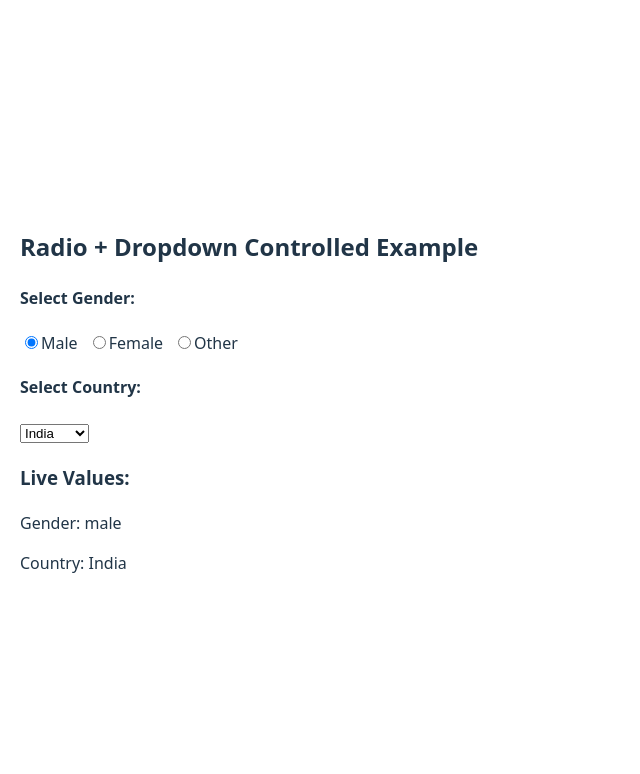
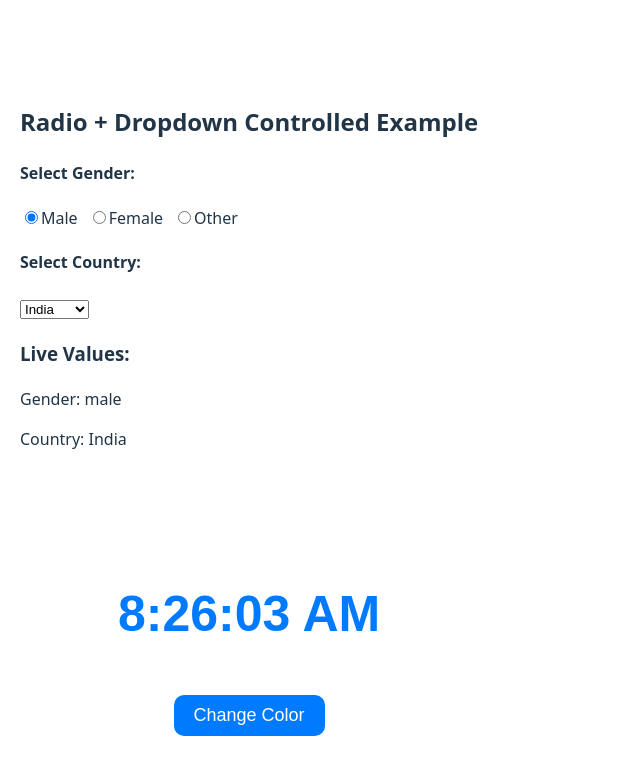
Before and after one commit to AkashSingh8391/ReactPractice, a React (Vite) app: page / in a window 1280 px wide. Shown: the top 774 px of the page, without its empty margins (0-640 px from the left). Built offline with nearby package versions, Linux system fonts and the light colour scheme.

Commit message:
Add Clock component in react

```diff
--- a/src/App.jsx
+++ b/src/App.jsx
@@ -2,6 +2,7 @@ import { useState } from "react";
 import ControlledForm from "./controlledComponent/ControlledForm";
 import CheckboxExample from "./controlledComponent/CheckBoxExample";
 import RadioButtonExample from "./controlledComponent/RadioButton";
+import Clock from "./controlledComponent/Clock";
 
 function ControlledInput() {
   const [name, setName] = useState("");
@@ -18,6 +19,7 @@ function ControlledInput() {
   return (
     <form onSubmit={handleSubmit}>
       <RadioButtonExample/>
+      <Clock/>
     </form>
 
   );
--- /dev/null
+++ b/src/controlledComponent/Clock.jsx
@@ -0,0 +1,52 @@
+import React, { useState, useEffect } from "react";
+
+function Clock() {
+  const [time, setTime] = useState(new Date());
+  const [color, setColor] = useState("#007bff");
+
+  // ⏰ Update time every second
+  useEffect(() => {
+    const timer = setInterval(() => {
+      setTime(new Date());
+    }, 1000);
+    return () => clearInterval(timer);
+  }, []);
+
+  // 🎨 Function to change color randomly
+  const changeColor = () => {
+    const randomColor = "#" + Math.floor(Math.random() * 16777215).toString(16);
+    setColor(randomColor);
+  };
+
+  return (
+    <div
+      style={{
+        textAlign: "center",
+        marginTop: "100px",
+        fontFamily: "Arial, sans-serif",
+      }}
+    >
+      <h1 style={{ color: color, fontSize: "50px", transition: "color 0.5s" }}>
+        {time.toLocaleTimeString()}
+      </h1>
+      <button
+        onClick={changeColor}
+        style={{
+          padding: "10px 20px",
+          borderRadius: "10px",
+          backgroundColor: color,
+          border: "none",
+          color: "white",
+          fontSize: "18px",
+          cursor: "pointer",
+          marginTop: "20px",
+          transition: "background-color 0.5s",
+        }}
+      >
+        Change Color
+      </button>
+    </div>
+  );
+}
+
+export default Clock;
```
